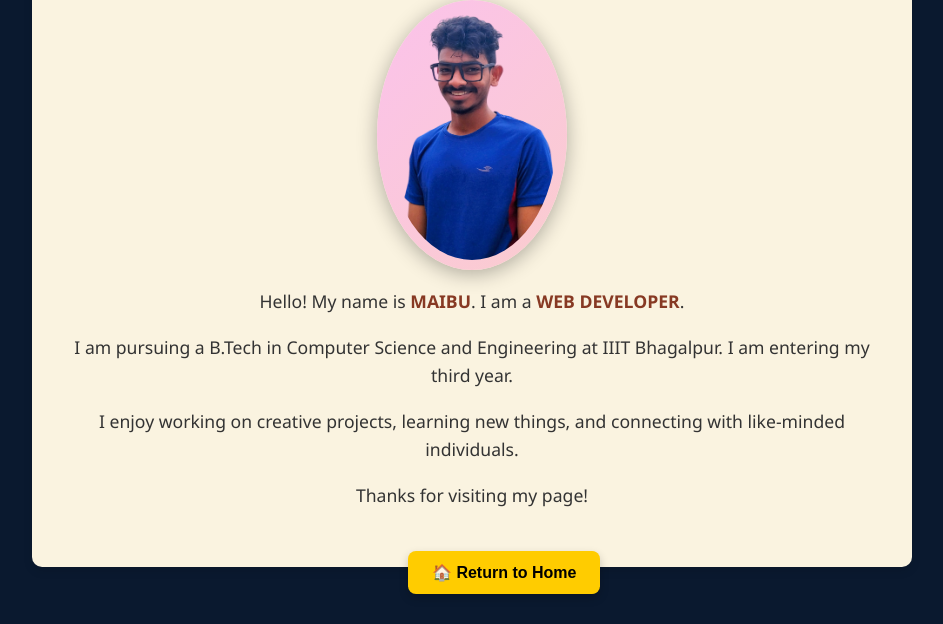
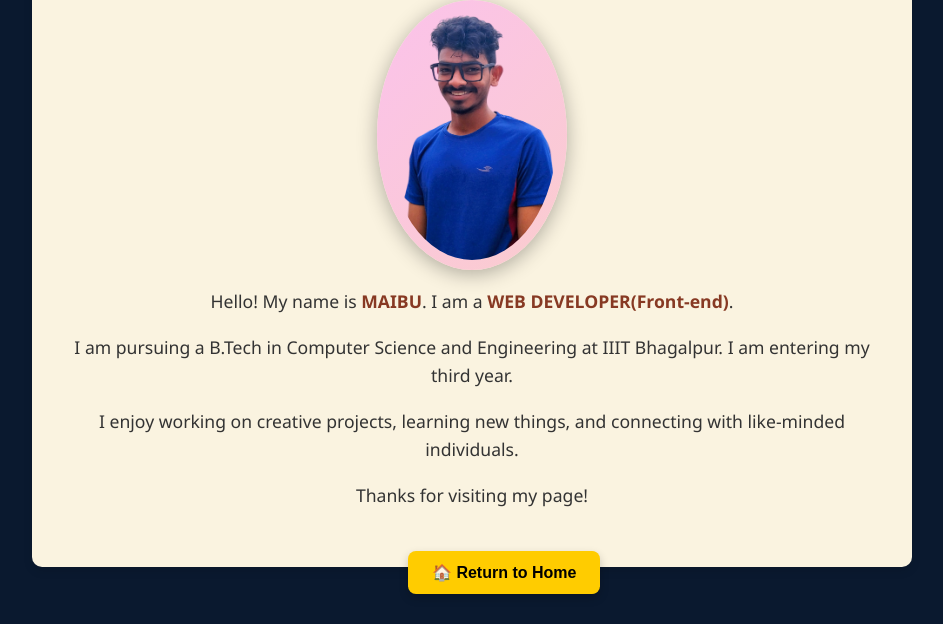
Before and after one commit to bmaibu/myfortfolio, a plain HTML site: page about.html in a window 1280 px wide. Shown: the part 176-800 px from the top of the page, without its empty margins (168-1111 px from the left). Drawn offline with Linux system fonts and the light colour scheme.

Commit message:
Update about.html

```diff
--- a/about.html
+++ b/about.html
@@ -16,7 +16,7 @@
     <img src="croped image.png" alt="MAIBU" class="profile-pic">
 
     <div class="about-text">
-      <p>Hello! My name is <strong>MAIBU</strong>. I am a <strong>WEB DEVELOPER</strong>.</p>
+      <p>Hello! My name is <strong>MAIBU</strong>. I am a <strong>WEB DEVELOPER(Front-end)</strong>.</p>
       <p>I am pursuing a B.Tech in Computer Science and Engineering at IIIT Bhagalpur. I am entering my third year.</p>
       <p>I enjoy working on creative projects, learning new things, and connecting with like-minded individuals.</p>
       <p>Thanks for visiting my page!</p>
```
